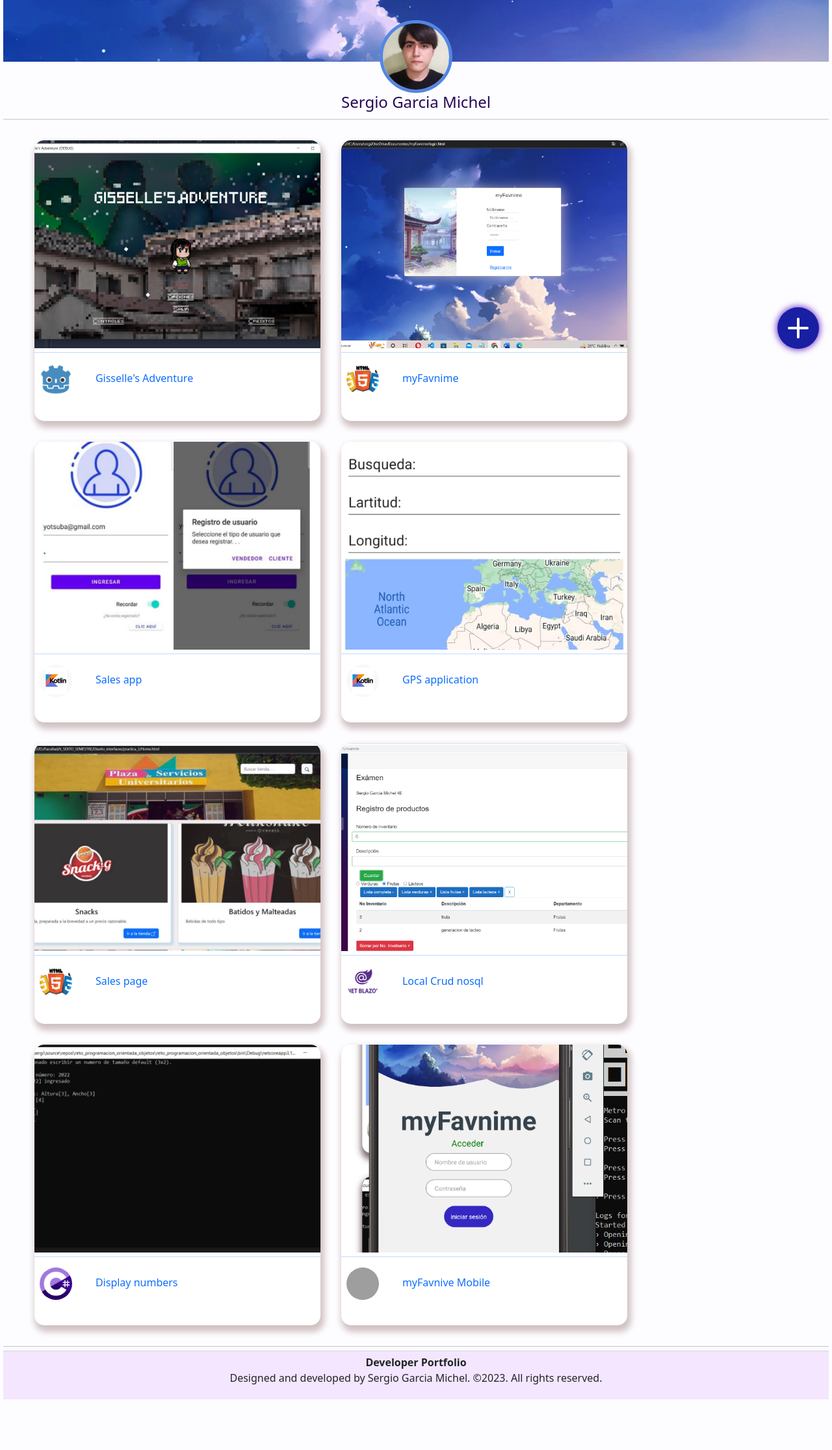
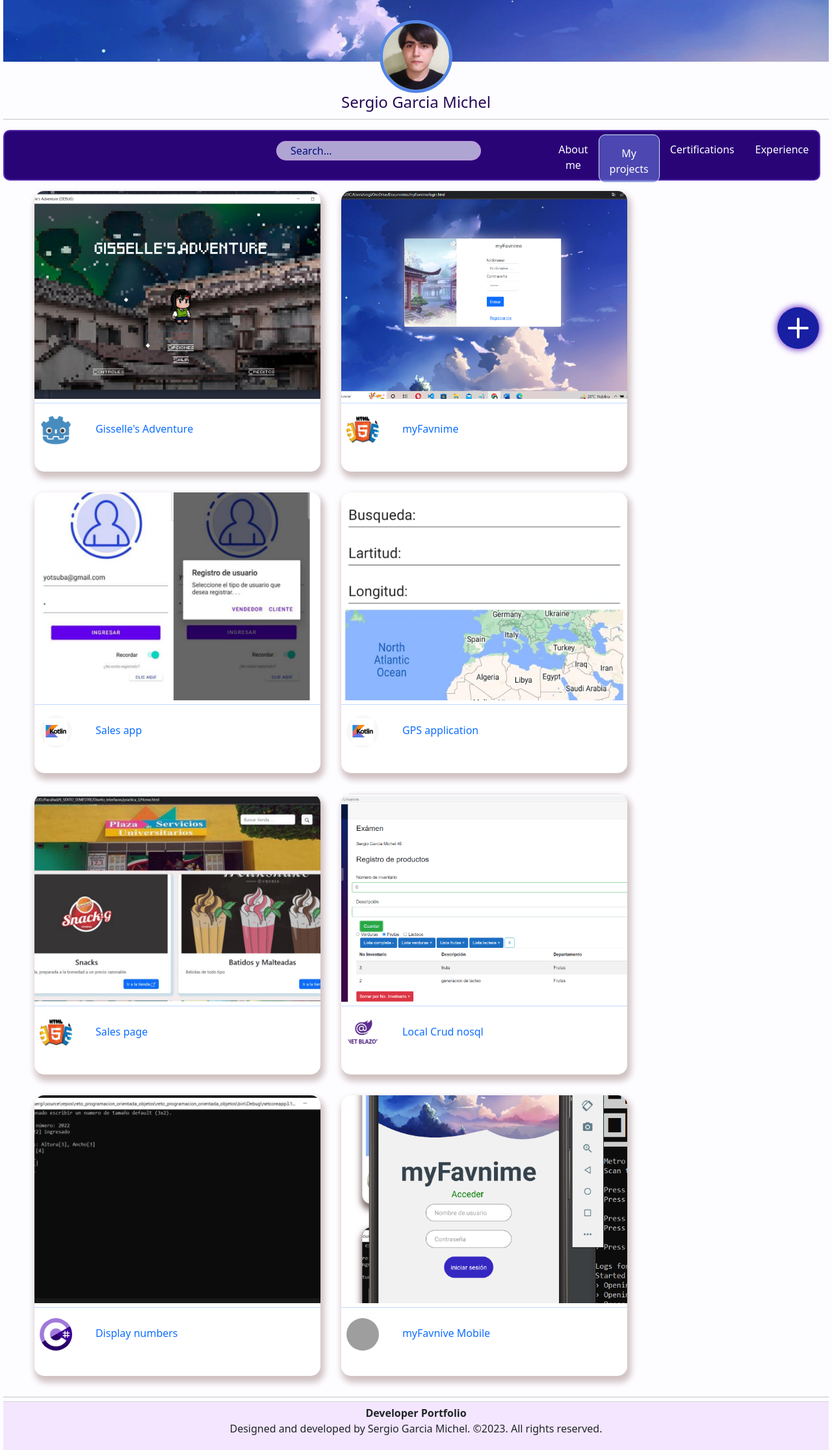
Before and after one commit to serchonodera117/portafolio, a PHP site: page / in a window 1280 px wide. Shown: the part 182-2414 px from the top of the page at 65% size. Before the commit the page ends 2336 px from the top, so only its background shows below. Run offline with PHP 8.4, Linux system fonts and the light colour scheme; grey boxes are pictures that could not be loaded.

Commit message:
frist draft

```diff
--- a/index.html
+++ b/index.html
@@ -20,26 +20,6 @@
                <div>
             </div>
        </header>
-
-    <!--PROJECT CARDS-->
-    <br><br><br>
-    <hr>
-    <div class="cards-container">
-     <a class="div-card-body" data-bs-toggle="modal" data-bs-target="#Modal-projects" v-for="(project,index) in cardInfo"
-     v-bind:key="project" @click="setproject(index)">
-        <div class="project-img-container">
-            <div class="inner-textimg-container"><span class="inner-text-img">
-                See more
-            </span></div>
-            <img class="project-image" alt="img_project.png" :src="project.p_img">
-        </div>
-        <hr>
-        <div class="div-description">
-            <img class="img-techtnology-project" :src="project.technology">
-            {{project.name}}
-          </div>
-     </a>
-    </div>
 
     <!--MODAL PEOJECT-->
     <div class="modal fade" id="Modal-projects" width="27.5rem" height="67rem" tabindex="-1" aria-labelledby="Modal-projects" aria-hidden="true">
@@ -172,15 +152,6 @@
                    <path d="M8 0C3.58 0 0 3.58 0 8c0 3.54 2.29 6.53 5.47 7.59.4.07.55-.17.55-.38 0-.19-.01-.82-.01-1.49-2.01.37-2.53-.49-2.69-.94-.09-.23-.48-.94-.82-1.13-.28-.15-.68-.52-.01-.53.63-.01 1.08.58 1.23.82.72 1.21 1.87.87 2.33.66.07-.52.28-.87.51-1.07-1.78-.2-3.64-.89-3.64-3.95 0-.87.31-1.59.82-2.15-.08-.2-.36-1.02.08-2.12 0 0 .67-.21 2.2.82.64-.18 1.32-.27 2-.27.68 0 1.36.09 2 .27 1.53-1.04 2.2-.82 2.2-.82.44 1.1.16 1.92.08 2.12.51.56.82 1.27.82 2.15 0 3.07-1.87 3.75-3.65 3.95.29.25.54.73.54 1.48 0 1.07-.01 1.93-.01 2.2 0 .21.15.46.55.38A8.012 8.012 0 0 0 16 8c0-4.42-3.58-8-8-8z"/>
                </svg>
            </a>
-
-           <!--Habilities-->
-           <a data-bs-toggle="modal" data-bs-target="#exampleModal">
-               <svg class="icons-butons" xmlns="http://www.w3.org/2000/svg" width="16" height="16" fill="currentColor" class="bi bi-journal-code" viewBox="0 0 16 16">
-                   <path fill-rule="evenodd" d="M8.646 5.646a.5.5 0 0 1 .708 0l2 2a.5.5 0 0 1 0 .708l-2 2a.5.5 0 0 1-.708-.708L10.293 8 8.646 6.354a.5.5 0 0 1 0-.708zm-1.292 0a.5.5 0 0 0-.708 0l-2 2a.5.5 0 0 0 0 .708l2 2a.5.5 0 0 0 .708-.708L5.707 8l1.647-1.646a.5.5 0 0 0 0-.708z"/>
-                   <path d="M3 0h10a2 2 0 0 1 2 2v12a2 2 0 0 1-2 2H3a2 2 0 0 1-2-2v-1h1v1a1 1 0 0 0 1 1h10a1 1 0 0 0 1-1V2a1 1 0 0 0-1-1H3a1 1 0 0 0-1 1v1H1V2a2 2 0 0 1 2-2z"/>
-                   <path d="M1 5v-.5a.5.5 0 0 1 1 0V5h.5a.5.5 0 0 1 0 1h-2a.5.5 0 0 1 0-1H1zm0 3v-.5a.5.5 0 0 1 1 0V8h.5a.5.5 0 0 1 0 1h-2a.5.5 0 0 1 0-1H1zm0 3v-.5a.5.5 0 0 1 1 0v.5h.5a.5.5 0 0 1 0 1h-2a.5.5 0 0 1 0-1H1z"/>
-               </svg>
-           </a>
        </div>
        <div  class="icon-mas">
            <label for="btn-mas">
@@ -191,14 +162,83 @@
        </div>
      </div>
 
+     <!--MENU-->
+     <br><br><br>
+     <hr>
+     <div id="sentinel"></div>
+     <nav id="navbar" role="navigation"class="nav-container" class="">
+       <div class="row">
+         <div class="col col-profile">
+           <img id="profile-nav" src="images/me.jpg" class="image-profile-nav">
+          </div>
+          <div class="col">
+            <input type="search" id="search" class="mysearch" placeholder="Search...">
+          </div>
+          <div class="col">
+            <ul class="radio-btn">
+              <li>
+                <label for="op1">About me</label>
+                <input id="op1" v-on:change="menuChange(1)" style="display: none;" type="radio" name="option" value="1">
+              </li>
+              <li>
+                <label for="op2">My projects</label>
+                <input id="op2"  v-on:change="menuChange(2)" style="display: none;" type="radio" name="option" value="2" checked>
+              </li>
+              <li>
+                <label for="op3">Certifications</label>
+                <input id="op3" v-on:change="menuChange(3)" style="display: none;" type="radio" name="option" value="3">
+              </li>
+              <li>
+                <label for="op4">Experience</label>
+                <input id="op4"  v-on:change="menuChange(4)" style="display: none;" type="radio" name="option" value="4">
+              </li>
+            </ul>
+          </div>
+        </div>
+      </nav>
+    <!--ABOUT ME-->
+    <div id="div-aboutme" class="area" v-if="section==1">
+      about me
+    </div>
+
+      <!--PROJECT CARDS-->
+    <div id="div-projects" class="cards-container area" v-if="section==2">
+     <a class="div-card-body" data-bs-toggle="modal" data-bs-target="#Modal-projects" v-for="(project,index) in cardInfo"
+     v-bind:key="project" @click="setproject(index)">
+        <div class="project-img-container">
+            <div class="inner-textimg-container"><span class="inner-text-img">
+                See more
+            </span></div>
+            <img class="project-image" alt="img_project.png" :src="project.p_img">
+        </div>
+        <hr>
+        <div class="div-description">
+            <img class="img-techtnology-project" :src="project.technology">
+            {{project.name}}
+          </div>
+     </a>
+    </div>
+    <!--Certifications-->
+    <div id="div-certifications" class="area" v-if="section==3">
+      certifications
+    </div>
+
+     <!--Experience-->
+     <div id="div-experience" class="area" v-if="section==4">
+      experience
+     </div>
+
      <hr>
      <div class="footer">
         <b>Developer Portfolio</b>
         <p>Designed and developed by Sergio Garcia Michel. ©2023. All rights reserved.</p>
      </div>
 </div>
+
+
     <script src="https://cdn.jsdelivr.net/npm/bootstrap@5.2.1/dist/js/bootstrap.bundle.min.js" integrity="sha384-u1OknCvxWvY5kfmNBILK2hRnQC3Pr17a+RTT6rIHI7NnikvbZlHgTPOOmMi466C8" crossorigin="anonymous"></script>
     <script src="https://unpkg.com/vue@3/dist/vue.global.js"></script>
     <script src="scripts/main.js"></script>
+    <script src="scripts/menu.js"></script>
 </body>
 </html>
--- a/scripts/main.js
+++ b/scripts/main.js
@@ -7,6 +7,7 @@ let myApp = {
                 email:'',
                 message:''
             },
+            section: 2, //default
             notValidData: false,
             cardInfo:[
                 {
@@ -454,6 +455,9 @@ let myApp = {
          checkGmail(gmail){return (gmail.trim()==='')? false : true;},
          checkMessage(message){return (message.trim()==='')? false : true;},
          checkAsunto(asunto){return (asunto.trim()==='')?false : true;},
+         menuChange(value){
+          this.section = value;
+         }
     }
 }
 let buildApp = Vue.createApp(myApp).mount('#app');
--- /dev/null
+++ b/scripts/menu.js
@@ -0,0 +1,23 @@
+let navContainer = document.getElementById("navbar");
+let img = document.getElementById("profile-nav");
+let sentinel = document.getElementById("sentinel");
+let searchbar = document.getElementById("search")
+
+let observer = new window.IntersectionObserver(checkVisibility,{})
+observer.observe(sentinel);
+
+function checkVisibility(entries){
+let entry = entries[0]
+    if(!entry.isIntersecting){
+        navContainer.classList.add('sticked-nav');
+        img.style.visibility = 'visible';
+        img.style.opacity = '1';
+        searchbar.style.marginTop = '19px';
+
+    }else{
+        navContainer.classList.remove('sticked-nav');
+        img.style.visibility = 'hidden';
+        img.style.opacity = '0';
+        searchbar.style.marginTop = '15px';
+    }
+}
--- a/styles/main.css
+++ b/styles/main.css
@@ -3,6 +3,8 @@
     --card-desktop-x: 27.5rem;
     --card-desktop-y: 27rem;
     --card-mobile-x: 20rem;
+
+    --sticked-border: 3px groove rgb(61, 27, 134)!important;
 }
 *{
     margin: 0;
@@ -47,7 +49,19 @@
     border-radius: 50%;
     border: 5px solid rgb(83, 134, 228);
     transition: 0.5s
-}.image-profile:hover{
+}.image-profile-nav{
+    margin-left: 5px;
+    margin-top: 10px;
+    width: 3rem;
+    height: 3rem;
+    visibility: hidden;
+    opacity: 0;
+    object-fit: cover;
+    border-radius: 50%;
+    border: 2px solid rgba(6, 8, 70, 0);
+    transition: visibility 0s, opacity 0.5s linear;
+}
+.image-profile:hover{
     transform: scale(1.1);
     filter: blur(1px) ;
 }
@@ -61,7 +75,7 @@
     position: fixed;
     bottom: 75px;
     right: 20px;
-    z-index: 10;
+    z-index: 20;
 }
 .icons-butons{
     color: white;
@@ -103,6 +117,9 @@
 }
 
 /*------Cards*/
+.area{
+    transition: 0.5s ease-in;
+}
 .cards-container{
     width: 95%;
     margin-left: auto;
@@ -117,10 +134,23 @@
     background-color: white;
     box-shadow: 3px  7px 10px 3px rgb(208, 194, 194);
     border-radius: 15px 15px 15px 15px;
-}.project-image{
+    transition: 0.3s ease-in-out;
+}.div-card-body:hover {
+    scale: 1.03;
+    transform: translateY(-10px);
+    box-shadow: 7px  14px 10px 3px rgb(212, 214, 238);
+    background-color: rgb(252, 242, 242);
+}.div-card-body:hover .inner-textimg-container{
+    transition: 0.5s;
+    background-color: rgba(0, 0, 0, 0.427);
+    backdrop-filter: blur(3px);
+    filter: grayscale(1);
+    opacity: 1
+}
+.project-image{
     width: 100%;
     height: 20rem;
-    transition: 0.5s;
+    transition: 0.5s ease-in;
     object-fit: cover;
     margin-bottom: -10px;
     border-radius: 15px 15px 0px 0px;
@@ -135,10 +165,8 @@
     opacity: 1;
     height: 3rem;
     position: absolute;
-    transition: 0.5s all;
 }
 .inner-textimg-container:hover{
-    transition: 0.5s;
     background-color: rgba(0, 0, 0, 0.427);
     backdrop-filter: blur(3px);
     filter: grayscale(1);
@@ -147,6 +175,7 @@
 .inner-textimg-container:hover .inner-text-img{
     display: table;
     opacity: 1;
+
 }
 .inner-text-img{
     margin-left: auto;
@@ -154,6 +183,7 @@
     display: none;
     margin-top: 9rem;
     opacity: 0;
+    transition: 0.5s ease-in;
     text-decoration: underline;
     color: white;
     font-size: 22px;
@@ -171,6 +201,7 @@
     width: 50px;
     border-radius: 50%;
 }.footer{
+    bottom: 0px;
     border-top: 1px solid rgb(214, 215, 221);
     text-align: center;
     background-color: rgb(243, 230, 254);
@@ -230,8 +261,77 @@
     width: 100%;
     height: 100%;
 }
+/*Nav-menu*/
+.nav-container{
+    width: 99%;
+    height: 4rem;
+    background-color: rgb(41, 4, 119);
+    border: 2px solid rgb(83, 41, 173);
+    position: sticky;
+    top: 0;
+    z-index: 10;
+    transition: 0.5s ease-in;
+    border-radius: 10px 10px 10px 10px;
+    display: table;
+}.sticked-nav{
+    border-top: 0px;
+    height: 5rem;
+    border-left: var(--sticked-border);
+    border-right: var(--sticked-border);
+    border-bottom: var(--sticked-border);
+    backdrop-filter: blur(7px);
+    box-shadow: 0px 2px 7px 3px rgb(161, 234, 174);
+    background-color: rgba(42, 7, 79, 0.848);
+    border-radius: 0px 0px 10px 10px;
+    box-shadow: 0px 0px 15px 2px rgb(rgb(143, 105, 105));
+}#sentinel{
+    height: 1px;
+    top: 0;
+    margin-bottom: -1px;
+    left: 0;
+    right: 0;
+    z-index: 0;
+}.mysearch{
+    margin-top: 15px;
+    width: 80%;
+    background-color: #eff3ffac;
+    border: 2px solid #cf93e173;
+    border-radius: 50px;
+    color:  #040e7c;
+    padding-left: 20px;
+    transition: 0.5s ease-in;
+    outline: 5px;
+}.mysearch:focus{
+    outline: 3px solid rgba(143, 138, 159, 0.718);
+    outline-offset:3px;
+} .mysearch::-webkit-input-placeholder{
+    color: #040e7c;
+}.radio-btn{
+    color: white;
+    padding-left: 0px;
+    list-style: none;
+    display: flex;
+    width: 100%;
+    height:100%
+}.radio-btn li{
+    height: 100%;
+    padding: 1em 1em;
+    margin-bottom: -1.5em;
+    text-align: center;
+    border-radius: 10px;
+    transition: 0.2s ease-in;
+}.radio-btn li:hover{
+    background-color: #303aa1ad;
+}
+.radio-btn li:has(input[type="radio"]:checked){
+    background-color: #5f68cdad;
+    border: 1px solid rgb(214, 230, 247);
+    transform: translateY(5px);
+}
 @media only screen and (max-width: 490px){
     .div-card-body,.inner-textimg-container{
       width: var(--card-mobile-x);
+    }.radio-btn li{
+        font-size: 12px;
     }
 }
```
